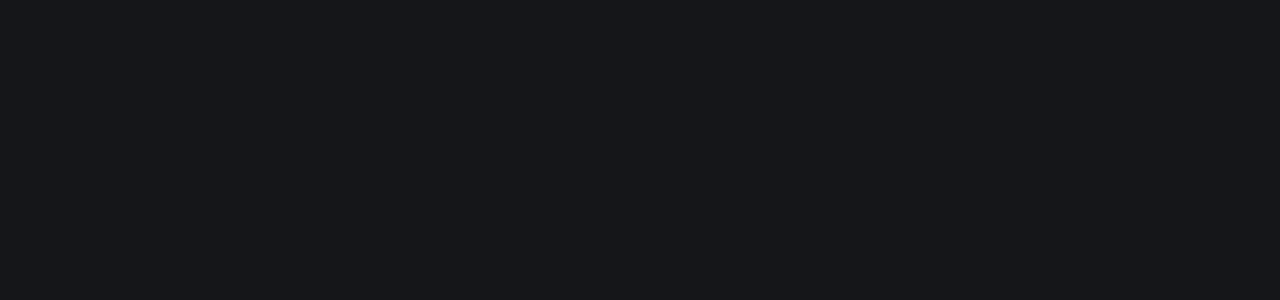
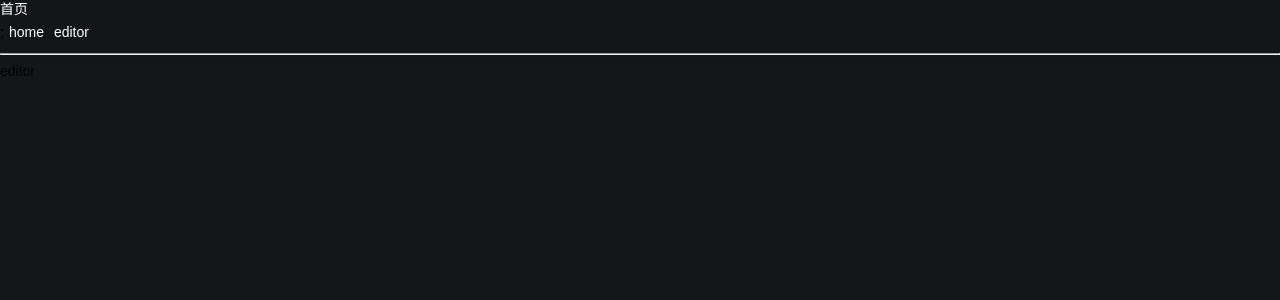
Before and after one commit to hellcoldby/vite-react-ts, a React (Vite) app: page /editor in a window 1280 px wide. Shown: the top 300 px of the page. Built offline with nearby package versions, Linux system fonts and the light colour scheme.

Commit message:
test react-router

```diff
--- a/src/App.module.less
+++ b/src/App.module.less
@@ -5,4 +5,9 @@
     h1 {
         color: #fff;
     }
+    a{
+        display: inline-block;
+        padding: 5px;
+        color:#FFF;
+    }
 }
--- a/src/App.tsx
+++ b/src/App.tsx
@@ -1,12 +1,22 @@
 import { useState, useRef } from 'react';
 import styles from './App.module.less';
 import Home from '@pages/Home';
+import{Link, Outlet} from "react-router-dom";
 
 function App() {
     return (
         <div className={styles.root}>
-            <h1>首页</h1>;
-            <Home />
+            <nav>
+                <h1>首页</h1>;
+                <Link to="/home">home</Link>
+                <Link to="/editor">editor</Link>
+
+            </nav>
+            <hr />
+
+            <Outlet />
+
+
         </div>
     );
 }
--- a/src/pages/Editor/index.tsx
+++ b/src/pages/Editor/index.tsx
@@ -3,7 +3,7 @@
 import cn from 'classnames';
 
 function Index(props) {
-    return <div className={styles.root}></div>;
+    return <div className={styles.root}>editor</div>;
 }
 
 export default Index;
--- a/src/router/index.tsx
+++ b/src/router/index.tsx
@@ -5,6 +5,7 @@
 import { Routes, Route, BrowserRouter } from "react-router-dom";
 import App from "../App";
 import Editor from "@pages/Editor";
+import Home from "@pages/Home";
 import { Provider } from "react-redux"; //状态注入全局
 import store from "../store"; //引入状态管理
 
@@ -13,8 +14,10 @@
         <Provider store={store}>
             <BrowserRouter>
                 <Routes>
-                    <Route path="/" element={<App />} />
-                    <Route path="editor" element={<Editor />} />
+                    <Route path="/" element={<App />} >
+                      <Route path="home" element={<Home />} />
+                      <Route path="editor" element={<Editor />} />
+                    </Route>
                 </Routes>
             </BrowserRouter>
         </Provider>
```
Also changed, not shown: 1 other file (tests, documents, lock files or other folders).
